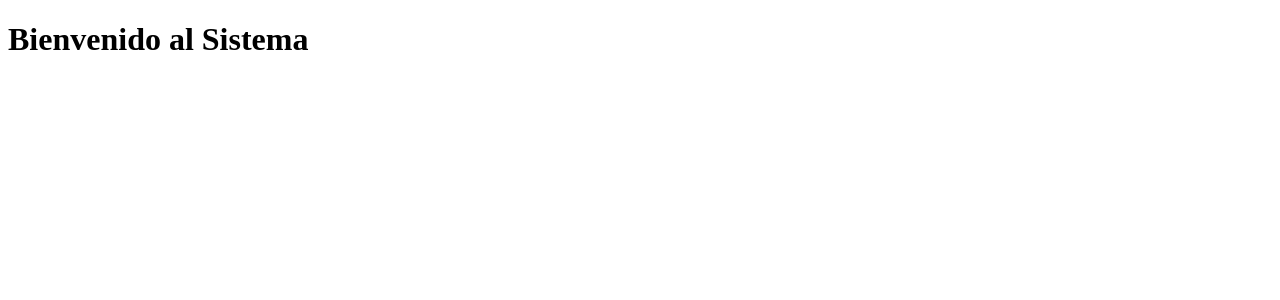
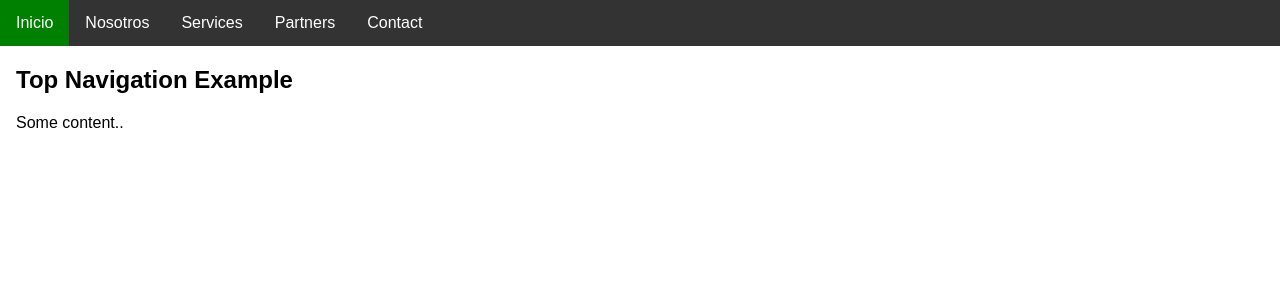
Before and after one commit to fraluegut/django_website, a Django app: page / in a window 1280 px wide. Shown: the top 300 px of the page. Run offline with Django 3.2, Linux system fonts and the light colour scheme.

Commit message:
Templates

```diff
--- a/sap/webapp/templates/bienvenido.html
+++ b/sap/webapp/templates/bienvenido.html
@@ -1,10 +1,138 @@
 <!DOCTYPE html>
 <html>
 <head>
-    <meta charset="UTF-8">
-    <title>Bienvenido</title>
+<meta name="viewport" content="width=device-width, initial-scale=1">
+<style>
+body {
+  margin: 0;
+  font-family: Arial, Helvetica, sans-serif;
+}
+
+.topnav {
+  overflow: hidden;
+  background-color: #333;
+}
+
+.topnav a {
+  float: left;
+  color: #f2f2f2;
+  text-align: center;
+  padding: 14px 16px;
+  text-decoration: none;
+  font-size: 17px;
+}
+
+.topnav a:hover {
+  background-color: #ddd;
+  color: black;
+}
+
+.topnav a.active {
+  background-color: #4CAF50;
+  color: white;
+}
+</style>
 </head>
 <body>
-    <h1>Bienvenido al Sistema</h1>
+<style>
+body {
+  font-family: Arial, Helvetica, sans-serif;
+  margin: 0;
+}
+
+.navbar {
+  overflow: hidden;
+  background-color: #333;
+}
+
+.navbar a {
+  float: left;
+  font-size: 16px;
+  color: white;
+  text-align: center;
+  padding: 14px 16px;
+  text-decoration: none;
+}
+
+.subnav {
+  float: left;
+  overflow: hidden;
+}
+
+.subnav .subnavbtn {
+  font-size: 16px;
+  border: none;
+  outline: none;
+  color: white;
+  padding: 14px 16px;
+  background-color: inherit;
+  font-family: inherit;
+  margin: 0;
+}
+
+.navbar a:hover, .subnav:hover .subnavbtn {
+  background-color: green;
+}
+
+.subnav-content {
+  display: none;
+  position: absolute;
+  left: 0;
+  background-color: green;
+  width: 100%;
+  z-index: 1;
+}
+
+.subnav-content a {
+  float: left;
+  color: white;
+  text-decoration: none;
+}
+
+.subnav-content a:hover {
+  background-color: #eee;
+  color: black;
+}
+
+.subnav:hover .subnav-content {
+  display: block;
+}
+</style>
+<div class="navbar">
+  <a href="#inicio">Inicio</a>
+  <div class="subnav">
+    <button class="subnavbtn">Nosotros <i class="fa fa-caret-down"></i></button>
+    <div class="subnav-content">
+      <a href="#company">Estatutos</a>
+      <a href="#team">Directiva</a>
+      <a href="#careers">Historia</a>
+    </div>
+  </div>
+  <div class="subnav">
+    <button class="subnavbtn">Services <i class="fa fa-caret-down"></i></button>
+    <div class="subnav-content">
+      <a href="#bring">Bring</a>
+      <a href="#deliver">Deliver</a>
+      <a href="#package">Package</a>
+      <a href="#express">Express</a>
+    </div>
+  </div>
+  <div class="subnav">
+    <button class="subnavbtn">Partners <i class="fa fa-caret-down"></i></button>
+    <div class="subnav-content">
+      <a href="#link1">Link 1</a>
+      <a href="#link2">Link 2</a>
+      <a href="#link3">Link 3</a>
+      <a href="#link4">Link 4</a>
+    </div>
+  </div>
+  <a href="#contact">Contact</a>
+</div>
+
+<div style="padding-left:16px">
+  <h2>Top Navigation Example</h2>
+  <p>Some content..</p>
+</div>
+
 </body>
 </html>
```
Also changed, not shown: 1 other file.
